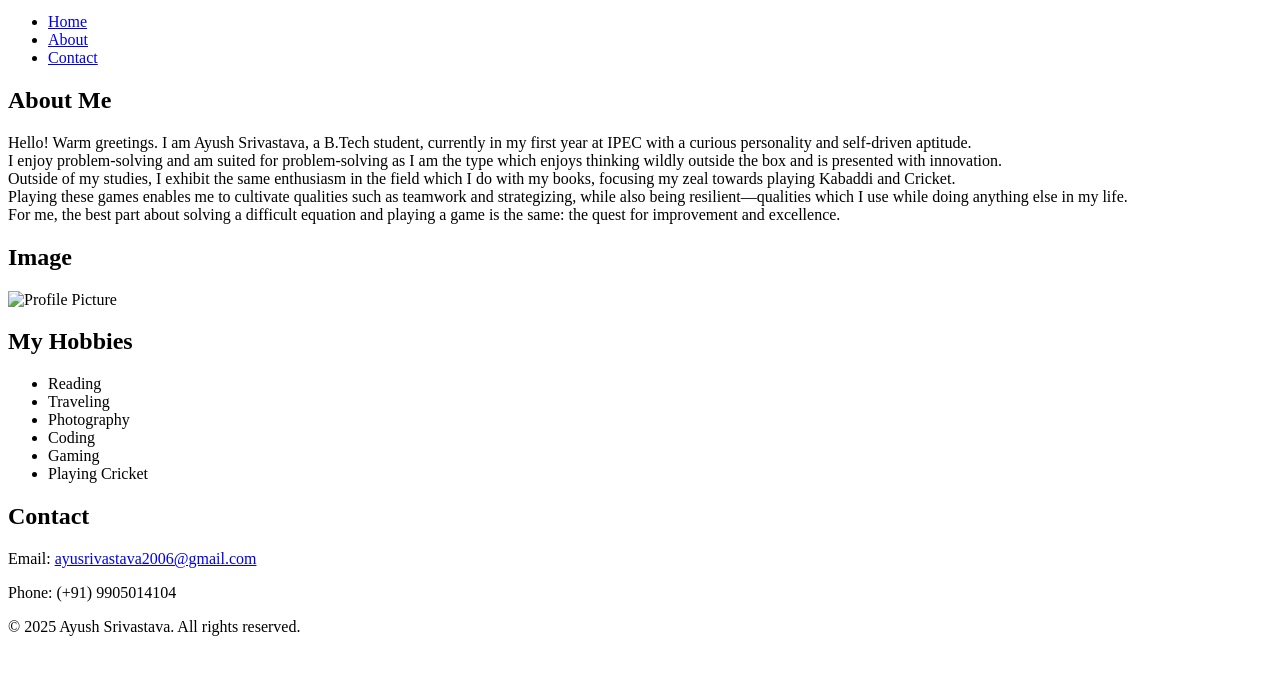
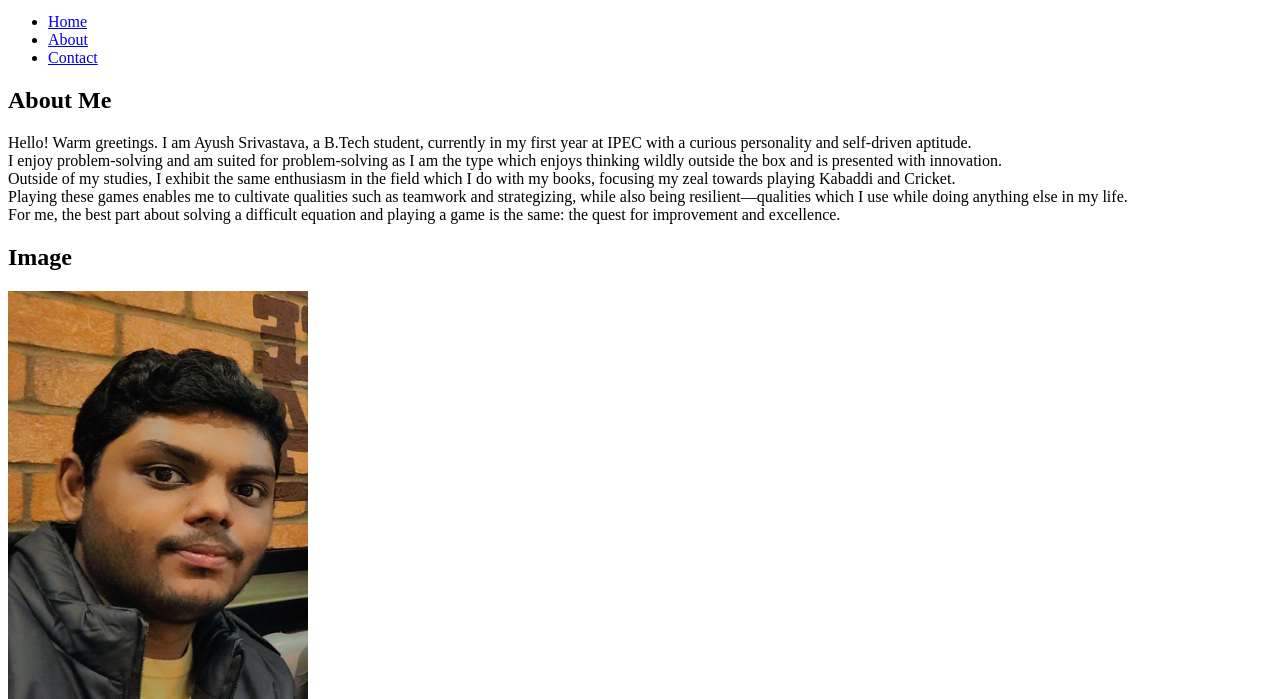
Before and after one commit to ayu-006/Ayu-Web, a plain HTML site: page Index.html in a window 1280 px wide. Shown: the part 101-800 px from the top of the page. Drawn offline with Linux system fonts and the light colour scheme.

Commit message:
change profile picture

```diff
--- a/Index.html
+++ b/Index.html
@@ -34,7 +34,7 @@
     <!-- Image Section -->
     <section>
         <h2>Image</h2>
-        <img src="D:\1736668653674.jpg" alt="Profile Picture" width="709">
+        <image src="Images/Ayu.jpg" alt="Profile Picture" width="300px"/>
     </section>
 
     <!-- List of Hobbies or Interests -->
```
Also changed, not shown: Images/Ayu.jpg (added).
